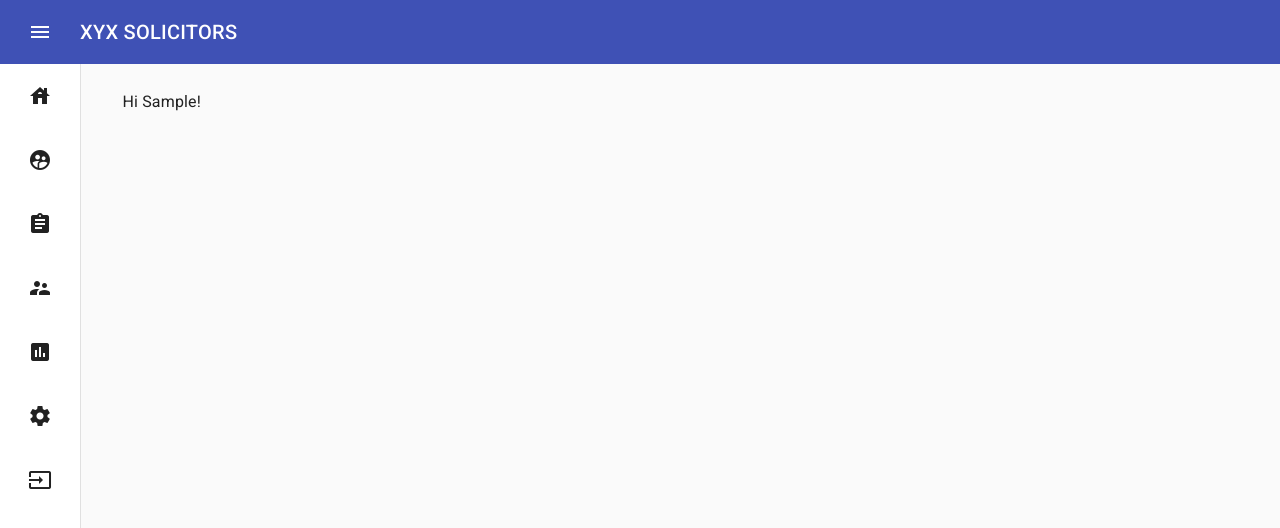
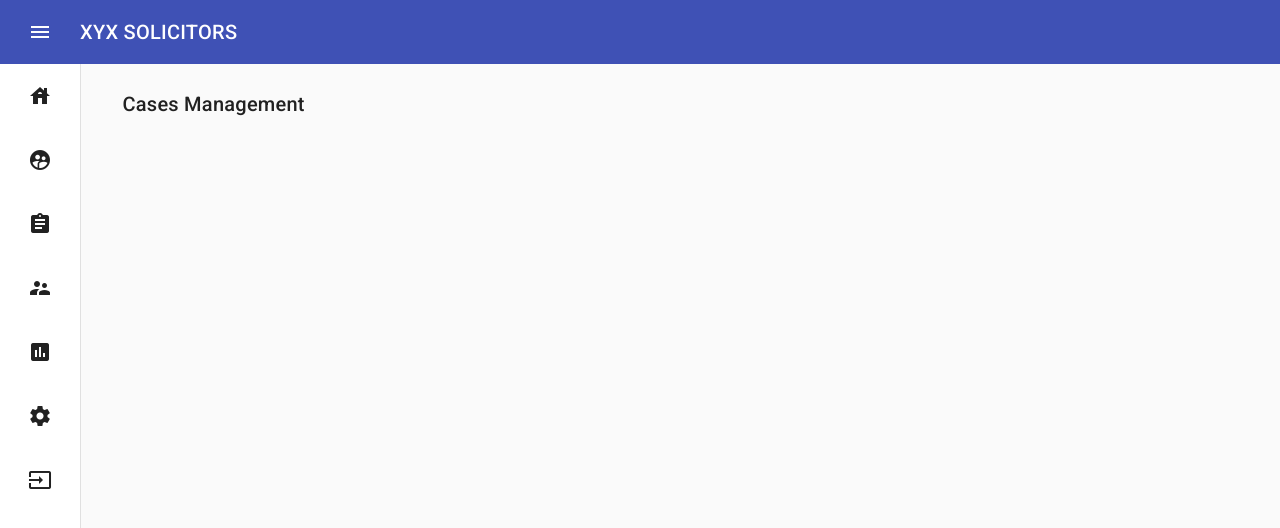
Before and after one commit to mfoyedele/xyx-solicitors, an Angular app in the folder xyx-solicitors-frontend/: page /cases in a window 1280 px wide. Before the commit this address led to /. Shown: the top 528 px of the page. Built offline with nearby package versions, Linux system fonts and the light colour scheme; sample sign-in values are in the browser's storage.

Commit message:
cases section added

```diff
--- a/xyx-solicitors-frontend/src/app/app.component.html
+++ b/xyx-solicitors-frontend/src/app/app.component.html
@@ -17,16 +17,16 @@
       <mat-nav-list *ngIf="user">
         <a mat-list-item>
           <span class="entry">
-             <mat-icon routerLink="/clients-management">supervised_user_circle</mat-icon>
-            <span *ngIf="!isCollapsed"><a class="nav-item nav-link" routerLink="/clients-management" routerLinkActive="active">Clients</a></span>
+             <mat-icon routerLink="/clients">supervised_user_circle</mat-icon>
+            <span *ngIf="!isCollapsed"><a class="nav-item nav-link" routerLink="/clients" routerLinkActive="active">Clients</a></span>
           </span>
         </a>
       </mat-nav-list>
       <mat-nav-list *ngIf="user">
         <a mat-list-item>
           <span class="entry">
-             <mat-icon routerLink="/users">assignment</mat-icon>
-            <span *ngIf="!isCollapsed"><a class="nav-item nav-link" routerLink="/users" routerLinkActive="active">Cases</a></span>
+             <mat-icon routerLink="/cases">assignment</mat-icon>
+            <span *ngIf="!isCollapsed"><a class="nav-item nav-link" routerLink="/cases" routerLinkActive="active">Cases</a></span>
           </span>
         </a>
       </mat-nav-list>
--- a/xyx-solicitors-frontend/src/app/app.routes.ts
+++ b/xyx-solicitors-frontend/src/app/app.routes.ts
@@ -2,6 +2,7 @@ import { Routes } from "@angular/router";
 
 import { HomeComponent } from './home';
 import { ClientsComponent } from "./clients";
+import { CasesComponent } from "./cases";
 import { LoginComponent, RegisterComponent } from './account';
 import { authGuard } from './_helpers';
 
@@ -9,7 +10,8 @@ const usersRoutes = () => import('./users/users.routes').then(x => x.USERS_ROUTE
 
 export const APP_ROUTES: Routes = [
     { path: '', component: HomeComponent, canActivate: [authGuard] },
-    { path: 'clients-management', component: ClientsComponent, canActivate: [authGuard] },
+    { path: 'clients', component: ClientsComponent, canActivate: [authGuard] },
+    { path: 'cases', component: CasesComponent, canActivate: [authGuard] },
     { path: 'users', loadChildren: usersRoutes, canActivate: [authGuard] },
     { path: 'account/login', component: LoginComponent },
     { path: 'account/register', component: RegisterComponent },
--- /dev/null
+++ b/xyx-solicitors-frontend/src/app/cases/cases.component.html
@@ -0,0 +1,5 @@
+<div class="p-4">
+    <div class="container">
+        <h2>Cases Management</h2>
+    </div>
+</div>
--- /dev/null
+++ b/xyx-solicitors-frontend/src/app/cases/index.ts
@@ -0,0 +1 @@
+export * from './cases.component';
```
Also changed, not shown: xyx-solicitors-frontend/src/app/cases/cases.component.ts (added, +13 -0 lines).
